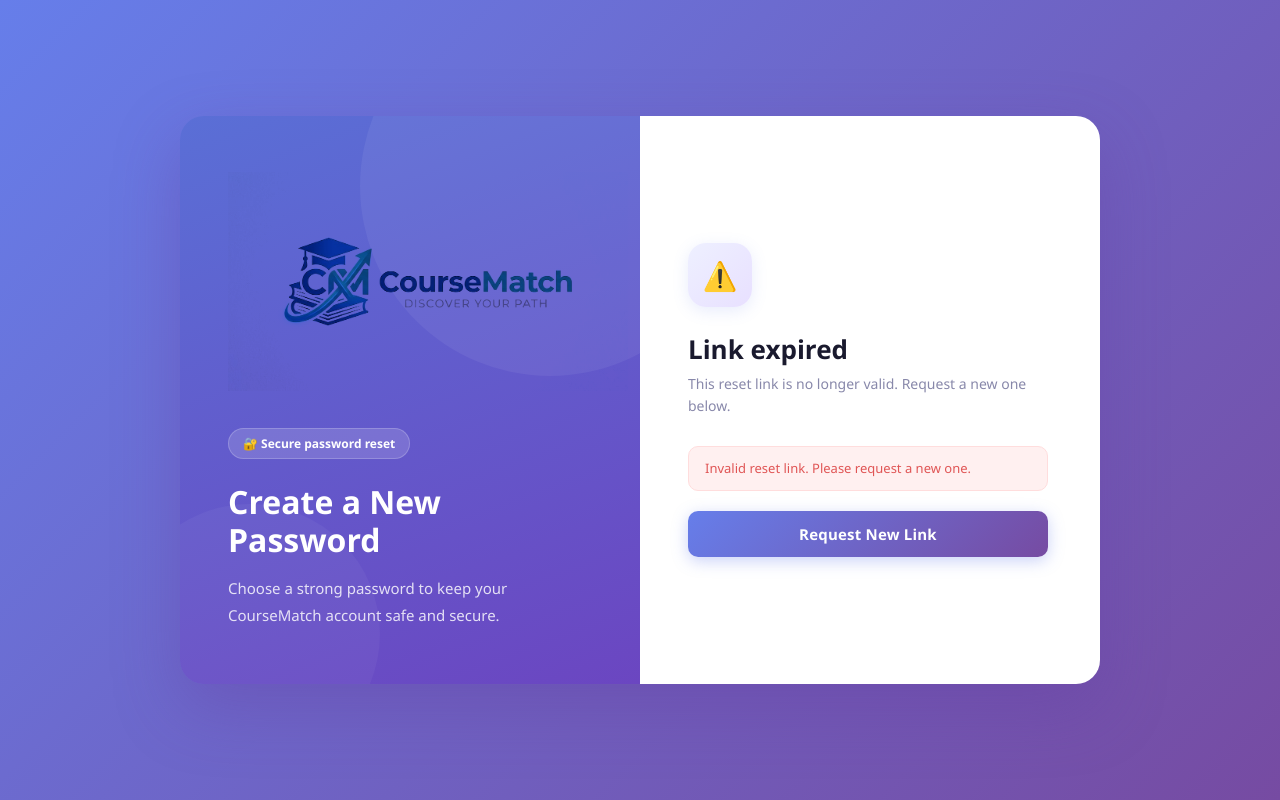
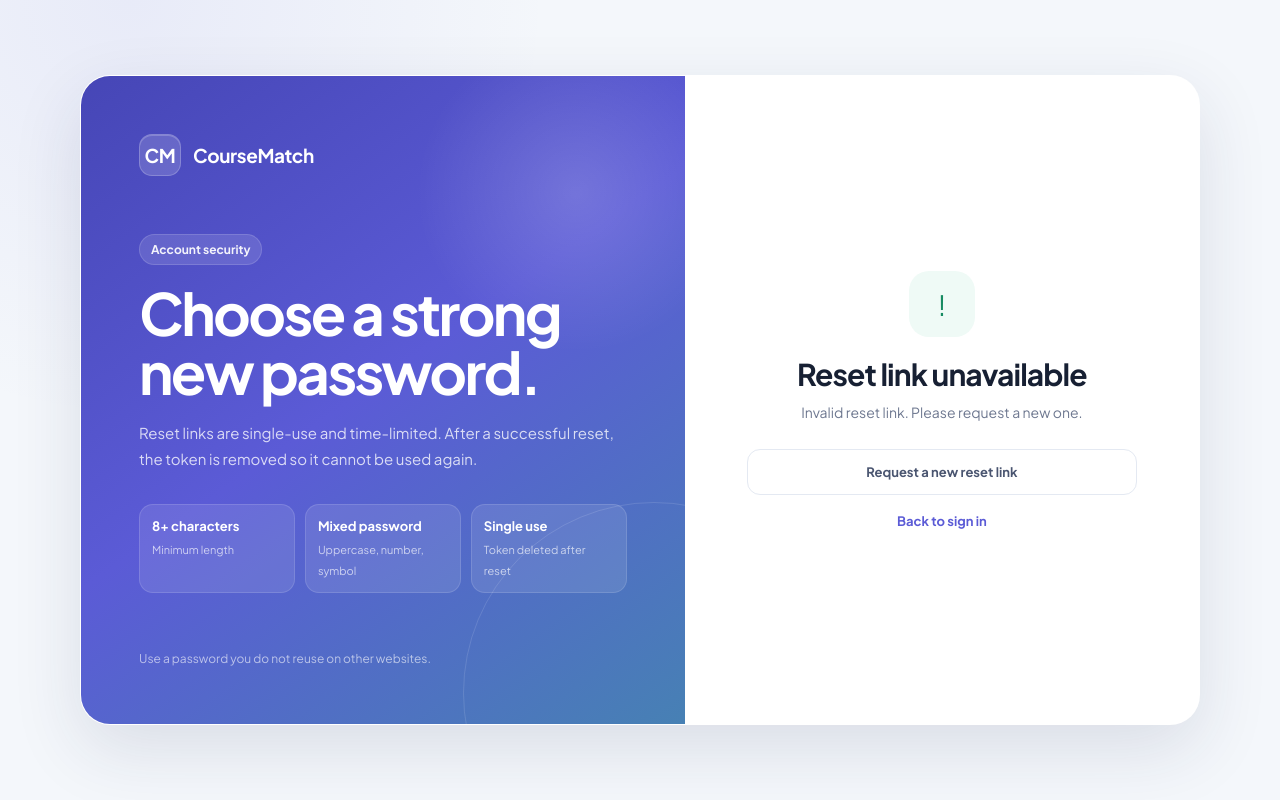
Before and after one commit to Arondith/CourseRecommender, a PHP site: page /CourseRecommender/reset-password.php in a window 1280 px wide. Run offline with PHP 8.4, Linux system fonts and the light colour scheme.

Commit message:
Redesign secure password reset screen

```diff
--- a/reset-password.php
+++ b/reset-password.php
@@ -76,271 +76,100 @@ if ($token !== '' && filter_var($email, FILTER_VALIDATE_EMAIL)) {
 <head>
   <meta charset="UTF-8">
   <meta name="viewport" content="width=device-width, initial-scale=1.0">
-  <title>CourseMatch - Reset Password</title>
-  <style>
-    * { box-sizing: border-box; margin: 0; padding: 0; }
+  <meta name="description" content="Choose a new CourseMatch password.">
+  <title>Choose a new password · CourseMatch</title>
+  <link rel="stylesheet" href="style.css">
+  <link rel="stylesheet" href="modern.css">
+</head>
+<body class="auth-page cm-page">
 
-    body {
-      background: linear-gradient(135deg, #667eea 0%, #764ba2 100%);
-      min-height: 100vh;
-      display: flex;
-      justify-content: center;
-      align-items: center;
-      padding: 20px;
-      font-family: 'Segoe UI', Arial, sans-serif;
-    }
+<main class="auth-shell">
+  <section class="auth-brand-panel">
+    <div class="brand-lockup">
+      <span class="brand-mark" aria-hidden="true">CM</span>
+      <span>CourseMatch</span>
+    </div>
 
-    .wrapper {
-      width: 100%;
-      max-width: 920px;
-      min-height: 540px;
-      display: flex;
-      border-radius: 24px;
-      overflow: hidden;
-      box-shadow: 0 24px 64px rgba(100,60,160,0.35);
-      animation: slideUp 0.45s ease;
-    }
+    <div class="auth-copy">
+      <div class="auth-eyebrow">Account security</div>
+      <h1>Choose a strong new password.</h1>
+      <p>
+        Reset links are single-use and time-limited. After a successful reset, the token is removed so it cannot be used again.
+      </p>
 
-    @keyframes slideUp {
-      from { opacity: 0; transform: translateY(28px); }
-      to   { opacity: 1; transform: translateY(0); }
-    }
+      <div class="auth-points">
+        <div class="auth-point">
+          <strong>8+ characters</strong>
+          <span>Minimum length</span>
+        </div>
+        <div class="auth-point">
+          <strong>Mixed password</strong>
+          <span>Uppercase, number, symbol</span>
+        </div>
+        <div class="auth-point">
+          <strong>Single use</strong>
+          <span>Token deleted after reset</span>
+        </div>
+      </div>
+    </div>
 
-    /* Left Panel */
-    .left {
-      flex: 1;
-      background: linear-gradient(160deg, #5a6fd6 0%, #6b46c1 100%);
-      color: white;
-      padding: 56px 48px;
-      display: flex;
-      flex-direction: column;
-      justify-content: center;
-      position: relative;
-      overflow: hidden;
-    }
+    <div class="auth-footnote">Use a password you do not reuse on other websites.</div>
+  </section>
 
-    .left::before {
-      content: '';
-      position: absolute;
-      width: 380px; height: 380px;
-      border-radius: 50%;
-      background: rgba(255,255,255,0.06);
-      top: -120px; right: -100px;
-    }
-
-    .left::after {
-      content: '';
-      position: absolute;
-      width: 260px; height: 260px;
-      border-radius: 50%;
-      background: rgba(255,255,255,0.04);
-      bottom: -80px; left: -60px;
-    }
-
-    .logo { margin-bottom: 32px; position: relative; }
-    .logo img { width: 400px; height: auto; object-fit: contain; mix-blend-mode: multiply; filter: brightness(1.05) contrast(1.05); }
-
-    .left h1 { font-size: 32px; font-weight: 700; margin-bottom: 16px; position: relative; line-height: 1.2; }
-    .left p  { font-size: 15px; opacity: 0.82; line-height: 1.75; position: relative; max-width: 320px; }
-
-    .left-badge {
-      display: inline-flex; align-items: center; gap: 6px;
-      background: rgba(255,255,255,0.15);
-      border: 1px solid rgba(255,255,255,0.2);
-      color: white; font-size: 12px; font-weight: 600;
-      padding: 6px 14px; border-radius: 20px;
-      margin-bottom: 24px; position: relative; width: fit-content;
-    }
-
-    /* Right Panel */
-    .right {
-      flex: 1; background: white;
-      padding: 56px 48px;
-      display: flex; flex-direction: column; justify-content: center;
-    }
-
-    .form-box { width: 100%; max-width: 360px; }
-
-    .icon-wrap {
-      width: 64px; height: 64px;
-      background: linear-gradient(135deg, #eef0ff, #e8e0ff);
-      border-radius: 18px;
-      display: flex; align-items: center; justify-content: center;
-      font-size: 28px; margin-bottom: 24px;
-      box-shadow: 0 4px 16px rgba(102,126,234,0.15);
-    }
-
-    .form-title { font-size: 26px; font-weight: 700; color: #1a1a2e; margin-bottom: 6px; }
-    .form-sub   { font-size: 14px; color: #8888aa; margin-bottom: 28px; line-height: 1.6; }
-
-    .input-group { position: relative; margin-bottom: 16px; }
-
-    .input-group input {
-      width: 100%; padding: 13px 14px 13px 44px;
-      border-radius: 10px; border: 1.5px solid #e8eaf6;
-      outline: none; font-size: 14px; font-family: inherit;
-      color: #1a1a2e; background: #f7f8ff; transition: all 0.2s;
-    }
-
-    .input-group input:focus {
-      border-color: #667eea; background: white;
-      box-shadow: 0 0 0 3px rgba(102,126,234,0.12);
-    }
-
-    .input-group span {
-      position: absolute; left: 14px; top: 14px;
-      font-size: 16px; pointer-events: none;
-    }
-
-    /* Password strength bar */
-    .strength-bar { height: 4px; border-radius: 4px; background: #eee; margin: -8px 0 16px; overflow: hidden; }
-    .strength-fill { height: 100%; width: 0; border-radius: 4px; transition: width 0.3s, background 0.3s; }
-
-    .hint { font-size: 12px; color: #aaaacc; margin-top: -10px; margin-bottom: 16px; }
-
-    .submit-btn {
-      width: 100%; padding: 13px;
-      background: linear-gradient(135deg, #667eea, #764ba2);
-      color: white; border: none; border-radius: 10px;
-      font-size: 15px; font-weight: 700; font-family: inherit;
-      cursor: pointer; transition: all 0.25s; margin-top: 4px;
-      box-shadow: 0 4px 16px rgba(102,126,234,0.35); letter-spacing: 0.2px;
-    }
-
-    .submit-btn:hover { transform: translateY(-2px); box-shadow: 0 8px 24px rgba(102,126,234,0.45); }
-    .submit-btn:active { transform: translateY(0); }
-
-    .error-box {
-      background: #fff0f0; border: 1px solid #fdd;
-      border-radius: 10px; padding: 12px 16px;
-      font-size: 13px; color: #e05555;
-      margin-bottom: 20px; line-height: 1.5;
-    }
-
-    .success-box { text-align: center; }
-    .success-icon {
-      width: 72px; height: 72px;
-      background: linear-gradient(135deg, #d4f5e8, #c8f0df);
-      border-radius: 50%;
-      display: flex; align-items: center; justify-content: center;
-      font-size: 32px; margin: 0 auto 20px;
-      box-shadow: 0 4px 16px rgba(72,199,142,0.2);
-    }
-
-    .success-title { font-size: 22px; font-weight: 700; color: #1a1a2e; margin-bottom: 10px; }
-    .success-msg   { font-size: 14px; color: #8888aa; line-height: 1.65; margin-bottom: 28px; }
-
-    .back-link {
-      display: inline-flex; align-items: center; gap: 6px;
-      margin-top: 18px; font-size: 14px; font-weight: 600;
-      color: #8888aa; text-decoration: none; transition: color 0.2s;
-    }
-    .back-link:hover { color: #667eea; }
-
-    @media (max-width: 640px) {
-      .left { display: none; }
-      .wrapper { border-radius: 20px; }
-      .right { padding: 40px 28px; }
-    }
-  </style>
-</head>
-<body>
-<div class="wrapper">
-
-  <!-- Left -->
-  <div class="left">
-    <div class="logo">
-      <img src="images/logo.png" alt="CourseMatch Logo">
-    </div>
-    <div class="left-badge">🔐 Secure password reset</div>
-    <h1>Create a New Password</h1>
-    <p>Choose a strong password to keep your CourseMatch account safe and secure.</p>
-  </div>
-
-  <!-- Right -->
-  <div class="right">
-    <div class="form-box">
-
+  <section class="auth-form-panel">
+    <div class="auth-form-wrap">
       <?php if ($success): ?>
-        <!-- ✅ Success -->
-        <div class="success-box">
-          <div class="success-icon">✅</div>
-          <div class="success-title">Password updated!</div>
-          <p class="success-msg">Your password has been reset successfully. You can now sign in with your new password.</p>
-          <a href="index.html" class="submit-btn" style="display:block;text-align:center;text-decoration:none;">Go to Sign In</a>
+        <div class="auth-status">
+          <div class="status-icon" aria-hidden="true">✓</div>
+          <h2>Password updated</h2>
+          <p>Your new password is ready. You can now sign in to CourseMatch.</p>
+          <a class="secondary-action" href="index.html">Continue to sign in</a>
         </div>
 
-      <?php elseif ($error && !$validToken): ?>
-        <!-- ❌ Invalid / expired link -->
-        <div class="icon-wrap">⚠️</div>
-        <div class="form-title">Link expired</div>
-        <div class="form-sub">This reset link is no longer valid. Request a new one below.</div>
-        <div class="error-box"><?= htmlspecialchars($error) ?></div>
-        <a href="forgot-password.html" class="submit-btn" style="display:block;text-align:center;text-decoration:none;">Request New Link</a>
+      <?php elseif ($validToken): ?>
+        <h2>Create a new password</h2>
+        <p class="lead">Enter and confirm a new password for your CourseMatch account.</p>
+
+        <?php if ($error !== ''): ?>
+          <div class="auth-error-card" role="alert"><?= htmlspecialchars($error, ENT_QUOTES, 'UTF-8') ?></div>
+        <?php endif; ?>
+
+        <form method="POST" novalidate>
+          <div class="form-field">
+            <label for="password">New password</label>
+            <div class="field-control">
+              <span class="field-icon" aria-hidden="true">●</span>
+              <input id="password" name="password" type="password" autocomplete="new-password" required>
+            </div>
+          </div>
+
+          <div class="form-field">
+            <label for="confirm_password">Confirm new password</label>
+            <div class="field-control">
+              <span class="field-icon" aria-hidden="true">●</span>
+              <input id="confirm_password" name="confirm_password" type="password" autocomplete="new-password" required>
+            </div>
+          </div>
+
+          <div class="form-hint">
+            Use 8+ characters with at least one uppercase letter, one number, and one special character.
+          </div>
+
+          <button class="primary-submit" type="submit">Update password</button>
+        </form>
 
       <?php else: ?>
-        <!-- 🔑 Reset Form -->
-        <div class="icon-wrap">🔒</div>
-        <div class="form-title">New password</div>
-        <div class="form-sub">Must be at least 8 characters. Choose something strong!</div>
+        <div class="auth-status">
+          <div class="status-icon" aria-hidden="true">!</div>
+          <h2>Reset link unavailable</h2>
+          <p><?= htmlspecialchars($error ?: 'This password reset link is invalid or expired.', ENT_QUOTES, 'UTF-8') ?></p>
+          <a class="secondary-action" href="forgot-password.html">Request a new reset link</a>
+          <div class="auth-switch"><a class="text-link" href="index.html">Back to sign in</a></div>
+        </div>
+      <?php endif; ?>
+    </div>
+  </section>
+</main>
 
-        <?php if ($error): ?>
-          <div class="error-box">⚠️ <?= htmlspecialchars($error) ?></div>
-        <?php endif; ?>
-
-        <form method="POST" action="reset-password.php?token=<?= urlencode($token) ?>&email=<?= urlencode($email) ?>">
-          <div class="input-group">
-            <span>🔒</span>
-            <input type="password" name="password" id="newPass" placeholder="New password" required>
-          </div>
-          <div class="strength-bar"><div class="strength-fill" id="strengthFill"></div></div>
-          <p class="hint" id="strengthHint">Enter a password</p>
-
-          <div class="input-group">
-            <span>🔒</span>
-            <input type="password" name="confirm_password" id="confirmPass" placeholder="Confirm new password" required>
-          </div>
-
-          <button type="submit" class="submit-btn">Update Password</button>
-        </form>
-
-        <a href="index.html" class="back-link">← Back to Sign In</a>
-      <?php endif; ?>
-
-    </div>
-  </div>
-</div>
-
-<script>
-  // Password strength indicator
-  const passInput     = document.getElementById('newPass');
-  const strengthFill  = document.getElementById('strengthFill');
-  const strengthHint  = document.getElementById('strengthHint');
-
-  if (passInput) {
-    passInput.addEventListener('input', function () {
-      const val = this.value;
-      let score = 0;
-      if (val.length >= 8)            score++;
-      if (/[A-Z]/.test(val))          score++;
-      if (/[0-9]/.test(val))          score++;
-      if (/[^A-Za-z0-9]/.test(val))   score++;
-
-      const levels = [
-        { width: '0%',   color: '#eee',     label: 'Enter a password' },
-        { width: '25%',  color: '#e05555',  label: 'Weak' },
-        { width: '50%',  color: '#f0a500',  label: 'Fair' },
-        { width: '75%',  color: '#48c78e',  label: 'Good' },
-        { width: '100%', color: '#00c48c',  label: 'Strong 💪' },
-      ];
-
-      const lvl = val.length === 0 ? levels[0] : levels[score];
-      strengthFill.style.width      = lvl.width;
-      strengthFill.style.background = lvl.color;
-      strengthHint.textContent      = lvl.label;
-      strengthHint.style.color      = lvl.color === '#eee' ? '#aaaacc' : lvl.color;
-    });
-  }
-</script>
 </body>
 </html>
```
